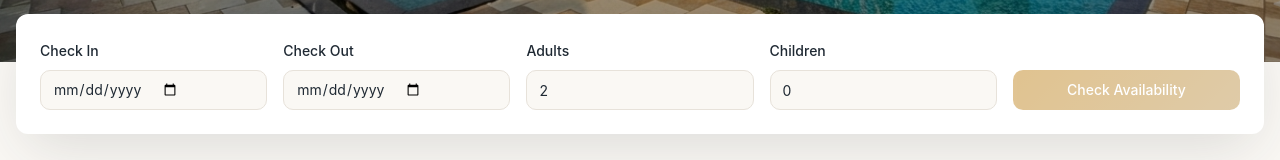
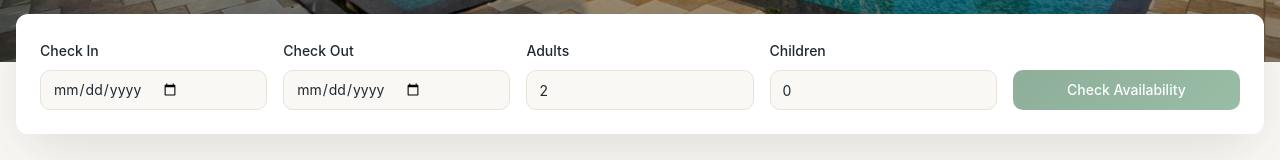
Before and after one commit to SamruddhiShinde-hub/hermes-beach-resort, a React (Vite) app: page / in a window 1280 px wide. Shown: the part 738-898 px from the top of the page. Built offline with nearby package versions, Linux system fonts and the light colour scheme; no server answers; the HTML template or start-up script is replaced by a standard one.

Commit message:
Updated colours of button all across the website

```diff
--- a/src/index.css
+++ b/src/index.css
@@ -17,7 +17,7 @@ All colors MUST be HSL.
     --popover: 0 0% 100%;
     --popover-foreground: 210 24% 16%;
 
-    --primary: 38 46% 54%;
+    --primary: 142 40% 35%;
     --primary-foreground: 0 0% 100%;
 
     --secondary: 210 55% 92%;
@@ -26,7 +26,7 @@ All colors MUST be HSL.
     --muted: 36 33% 94%;
     --muted-foreground: 210 16% 46%;
 
-    --accent: 38 70% 45%;
+    --accent: 142 50% 25%;
     --accent-foreground: 0 0% 100%;
 
     --destructive: 0 84.2% 60.2%;
@@ -34,17 +34,17 @@ All colors MUST be HSL.
 
     --border: 36 22% 88%;
     --input: 36 22% 88%;
-    --ring: 38 46% 54%;
+    --ring: 142 40% 35%;
 
     --radius: 0.75rem;
 
     --navy: 210 100% 12%;
-    --gold: 38 46% 54%;
-    --bronze: 25 52% 48%;
+    --gold: 142 40% 35%;
+    --bronze: 142 50% 25%;
     --sand: 36 39% 88%;
     --cream: 36 44% 95%;
 
-    --gradient-gold: linear-gradient(135deg, hsl(38 70% 45%), hsl(38 46% 54%));
+    --gradient-gold: linear-gradient(135deg, hsl(142 50% 25%), hsl(142 40% 35%));
     --gradient-hero: linear-gradient(180deg, rgba(0,0,0,0) 0%, rgba(0,0,0,0.4) 100%);
     --shadow-luxury: 0 20px 60px -10px rgba(38, 46, 54, 0.15);
     --shadow-card: 0 10px 30px -5px rgba(38, 46, 54, 0.1);
```
